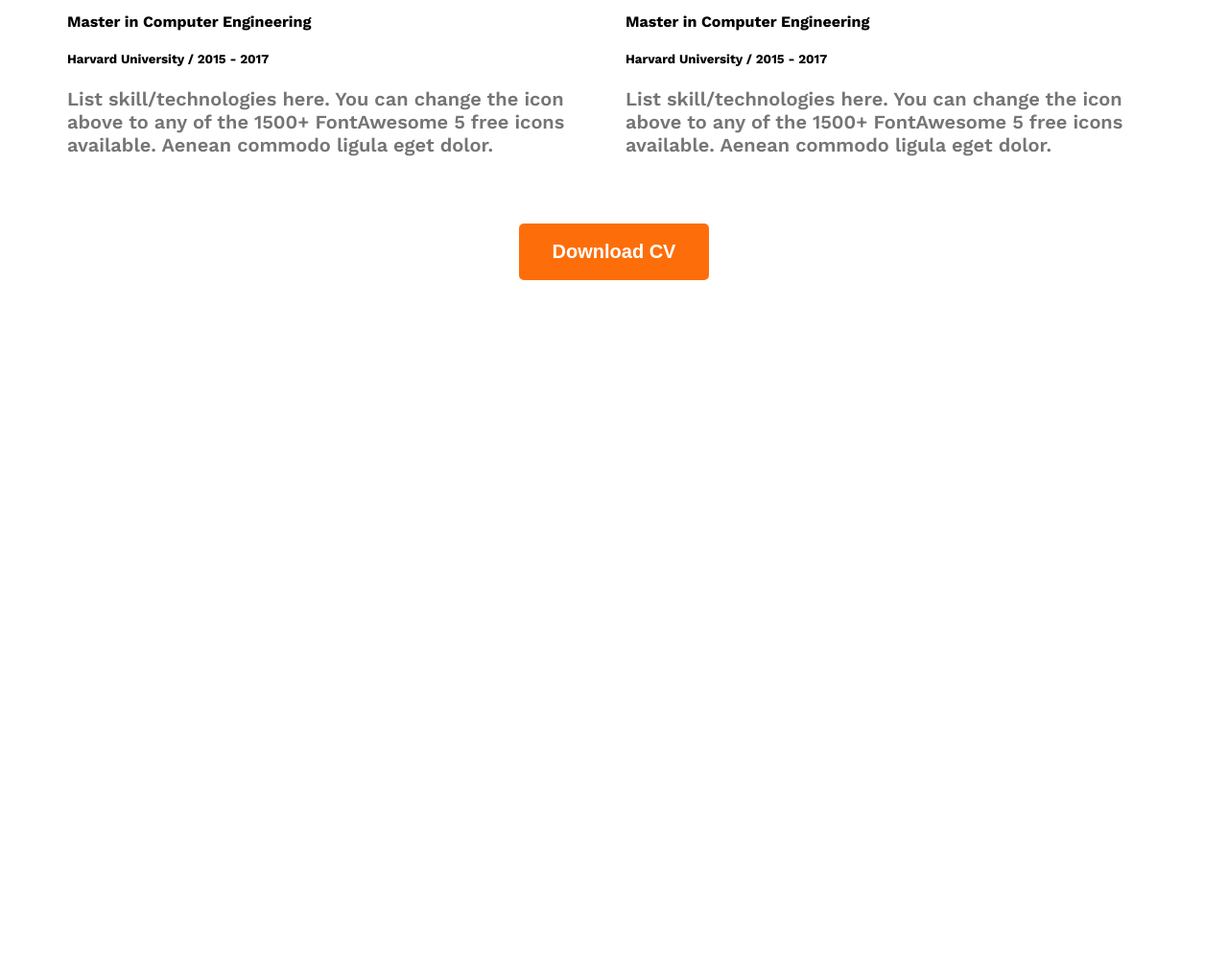
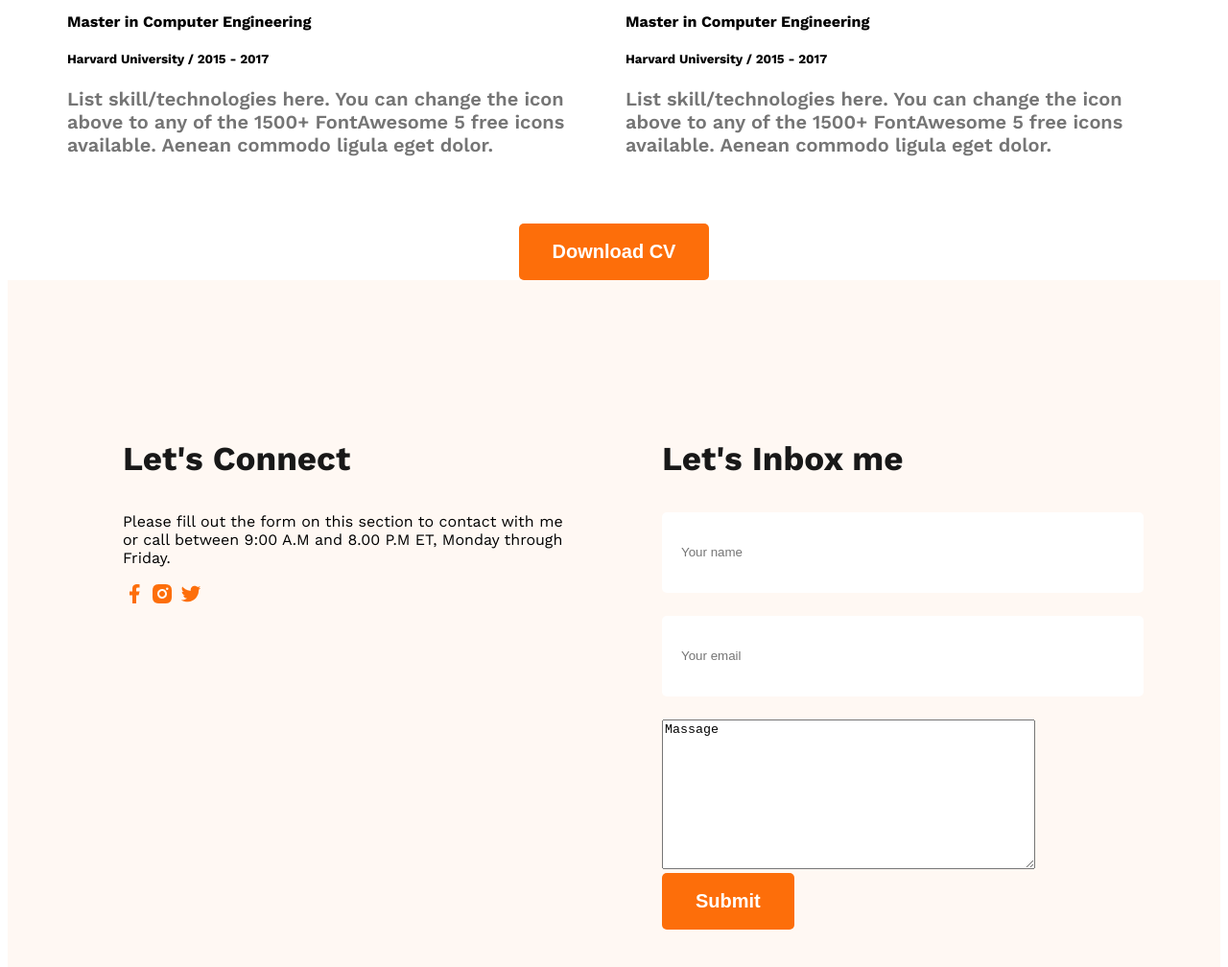
Before and after one commit to Mariam-Tawhid/web-developer-portfolio, a plain HTML site: page index.html in a window 1280 px wide. Shown: the part 2480-3488 px from the top of the page at 96% size. Before the commit the page ends 2780 px from the top, so only its background shows below. Drawn offline with nearby package versions, Linux system fonts and the light colour scheme.

Commit message:
added footer section

```diff
--- a/index.html
+++ b/index.html
@@ -149,8 +149,26 @@
     </section>
 
     </main>
-    <footer>
+    <footer class="secondary-bg">
+        <div class="footer-column">
+            <h3 class="section-title">Let's Connect</h3>
+            <p>Please fill out the form on this section to contact with me or call between 9:00 A.M and 8.00 P.M ET, Monday through Friday.</p>
+        <div>
+            <a href="https://www.facebook.com/"><img src="images/icons/facebook.png" alt=""></a>
+            <a href=""><img src="images/icons/insta.png" alt=""></a>
+            <a href=""><img src="images/icons/twitter.png" alt=""></a>
 
+        </div>
+        </div>
+        <div class="footer-column">
+            <h3 class="section-title">Let's Inbox me</h3>
+            <form action="">
+                <input type="text" name="Name" id="" placeholder="Your name">
+                <input type="text" name="Email" id="" placeholder="Your email">
+                <textarea name="" id="" cols="46" rows="10">Massage</textarea>
+                <input class="btn-primary" type="submit" value="Submit">
+            </form>
+        </div>
     </footer>
 
 </body>
--- a/styles/portfolio.css
+++ b/styles/portfolio.css
@@ -158,3 +158,25 @@ main{
     margin-top: 50px;
 
 }
+/* Footer styles */
+footer{
+    padding: 130px 120px;
+    display: flex;
+    gap: 100px;
+
+}
+
+.footer-column{
+    width: 50%;
+}
+
+input[type="text"], footer input[type="email"], footer input[type="textarea"]{
+    height: 64px;
+    border-radius: 5px;
+    background-color: white;
+    display: block;
+    width:100%;
+    padding: 10px 20px;
+    margin-bottom: 24px;
+    border: none;
+}
```
